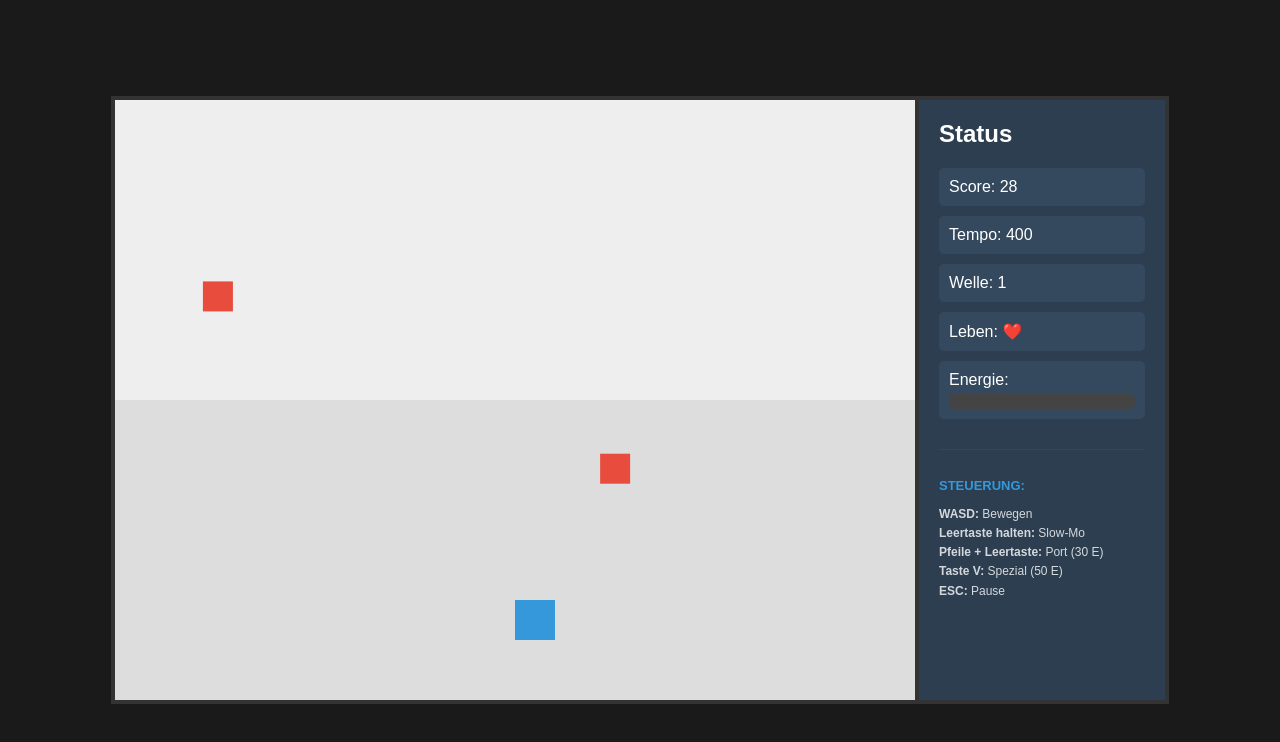
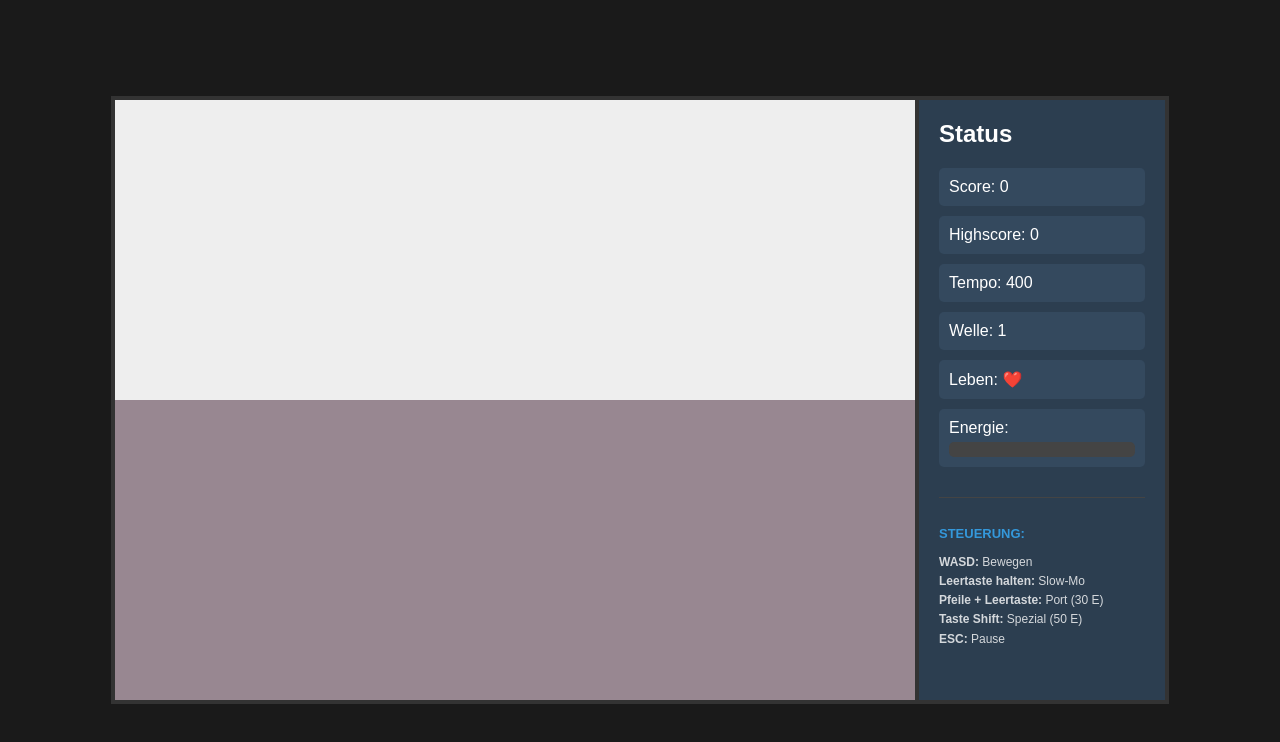
Before and after one commit to Niclas-FH/Falling-Things, a plain HTML site: page index.html in a window 1280 px wide. Both pictures are taken after a click on the button "Spiel Starten". Drawn offline with Linux system fonts and the light colour scheme.

Commit message:
Hinzufügen des Highscores, Anpassung der Energiewerte, Spiel funktioniert nicht

```diff
--- a/entities.js
+++ b/entities.js
@@ -1,3 +1,17 @@
+const images = {};
+function loadImages() {
+    const imageFiles = {
+        'player': 'player.png',
+        'enemy': 'enemy.png',
+        'heart': 'heart.png'
+    };
+
+    for (let key in imageFiles) {
+        images[key] = new Image();
+        images[key].src = imageFiles[key];
+    }
+}
+
 class Player {
     constructor() {
         this.size = 40;
@@ -17,8 +31,12 @@ class Player {
         this.y = Math.max(300, Math.min(this.y, 600 - this.size));
     }
     draw(ctx) {
-        ctx.fillStyle = '#3498db';
-        ctx.fillRect(this.x, this.y, this.size, this.size);
+        if (images['player'] && images['player'].complete) {
+            ctx.drawImage(images['player'], this.x, this.y, this.size, this.size);
+        } else {
+            ctx.fillStyle = '#3498db';
+            ctx.fillRect(this.x, this.y, this.size, this.size);
+        }
 
         if (input.isArrowPressed() && energy >= 40) {
             let tx = this.x, ty = this.y;
@@ -46,8 +64,14 @@ class Entity {
         this.y += this.speed * dt * scale * diff;
     }
     draw(ctx) {
-        ctx.fillStyle = (this.type === 'enemy' ? '#e74c3c' : '#adff0a');
-        ctx.fillRect(this.x, this.y, this.size, this.size);
+        const imageKey = this.type === 'enemy' ? 'enemy' : 'heart';
+
+        if (images[imageKey] && images[imageKey].complete) {
+            ctx.drawImage(images[imageKey], this.x, this.y, this.size, this.size);
+        } else {
+            ctx.fillStyle = (this.type === 'enemy' ? '#e74c3c' : '#adff0a');
+            ctx.fillRect(this.x, this.y, this.size, this.size);
+        }
     }
 }
 
--- a/game.js
+++ b/game.js
@@ -10,6 +10,7 @@ function initGame() {
         const sidebar = document.getElementById('sidebar');
         wrapper.insertBefore(canvas, sidebar);
         ctx = canvas.getContext('2d');
+        loadImages();
     }
 
     score = 0; lastMilestone = 0; lives = 1; maxLives = 1;
@@ -122,13 +123,15 @@ function loop(timeStamp) {
     });
 
     ctx.clearRect(0, 0, canvas.width, canvas.height);
-    ctx.fillStyle = "#ddd"; ctx.fillRect(0, 300, canvas.width, 300); // Boden
+    ctx.fillStyle = "#988791"; ctx.fillRect(0, 300, canvas.width, 300); // Boden
+    // Optional: Für Hintergrundbilder später hinzufügbar
     player.draw(ctx);
     enemies.forEach(e => e.draw(ctx));
     items.forEach(h => h.draw(ctx));
     ui.update();
 
-    requestAnimationFrame(loop);
+    setInterval()
+    //setIntervall nutzen für Framerate, damit Animationen flüssig und stabil sind
 }
 
 function startGame() {
--- a/index.html
+++ b/index.html
@@ -3,7 +3,7 @@
 <head>
     <meta charset="UTF-8">
     <meta name="viewport" content="width=device-width, initial-scale=1.0">
-    <title>Canvas Survival Pro</title>
+    <title>Falling Things</title>
     <link rel="stylesheet" href="style.css">
 </head>
 <body>
@@ -31,12 +31,14 @@
         <div id="gameOverMenu" class="overlay">
             <h1 style="color: #e74c3c;">GAME OVER</h1>
             <p id="finalScoreDisplay" style="font-size: 24px; margin-bottom: 20px;"></p>
+            <p id="highScoreDisplay" style="font-size: 20px; margin-bottom: 20px; color: #f39c12;"></p>
             <button onclick="resetGame()">Neustart (R)</button>
         </div>
 
         <div id="sidebar">
             <h2 style="margin-top: 0;">Status</h2>
             <div class="stat">Score: <span id="val-score">0</span></div>
+            <div class="stat">Highscore: <span id="val-highscore">0</span></div>
             <div class="stat">Tempo: <span id="val-speed">400</span></div>
             <div class="stat">Welle: <span id="val-wave">1</span></div>
             <div class="stat">Leben: <span id="val-lives">❤️</span></div>
@@ -53,7 +55,7 @@
                     <strong>WASD:</strong> Bewegen<br>
                     <strong>Leertaste halten:</strong> Slow-Mo<br>
                     <strong>Pfeile + Leertaste:</strong> Port (30 E)<br>
-                    <strong>Taste V:</strong> Spezial (50 E)<br>
+                    <strong>Taste Shift:</strong> Spezial (50 E)<br>
                     <strong>ESC:</strong> Pause
                 </p>
             </div>
--- a/input.js
+++ b/input.js
@@ -14,7 +14,7 @@ const input = {
             if (e.code === 'Escape') togglePause();
             if (e.code === 'KeyR' && gameOver) resetGame();
 
-            if (e.code === 'KeyV') executeSuperAbility();
+            if (e.code === 'ShiftLeft') executeSuperAbility();
 
             if (e.code === 'Space' && !isPaused && !isUpgradePaused && !gameOver && this.isArrowPressed()) {
                 executeTeleport();
--- a/ui.js
+++ b/ui.js
@@ -2,13 +2,18 @@ var score = 0, lastMilestone = 0, lives = 1, maxLives = 1;
 var playerSpeed = 400, slowMoFactor = 0.75;
 var energy = 0, enemies = [], items = [], spawnTimer = 0, itemTimer = 0, enemiesPerSpawn = 1;
 var gameOver = false, isPaused = false, isUpgradePaused = false, upgradeReady = false;
+var highScore = localStorage.getItem('survivalProHighScore') ? parseInt(localStorage.getItem('survivalProHighScore')) : 0;
 
 const ui = {
     showStart(visible) {
         document.getElementById('startMenu').classList.toggle('active', visible);
     },
     update() {
-        document.getElementById('val-score').innerText = Math.floor(score);
+        let currentScore = Math.floor(score);
+        document.getElementById('val-score').innerText = currentScore;
+
+        document.getElementById('val-highscore').innerText = Math.max(currentScore, highScore);
+
         document.getElementById('val-speed').innerText = Math.round(playerSpeed);
         document.getElementById('val-wave').innerText = enemiesPerSpawn;
 
@@ -27,7 +32,15 @@ const ui = {
     showGameOver(visible) {
         document.getElementById('gameOverMenu').classList.toggle('active', visible);
         if (visible) {
-            document.getElementById('finalScoreDisplay').innerText = "Score: " + Math.floor(score);
+            let finalScore = Math.floor(score);
+
+            if (finalScore > highScore) {
+                highScore = finalScore;
+                localStorage.setItem('survivalProHighScore', highScore);
+            }
+
+            document.getElementById('finalScoreDisplay').innerText = "Score: " + finalScore;
+            document.getElementById('highScoreDisplay').innerText = "Highscore: " + highScore;
         }
     }
 };
```
